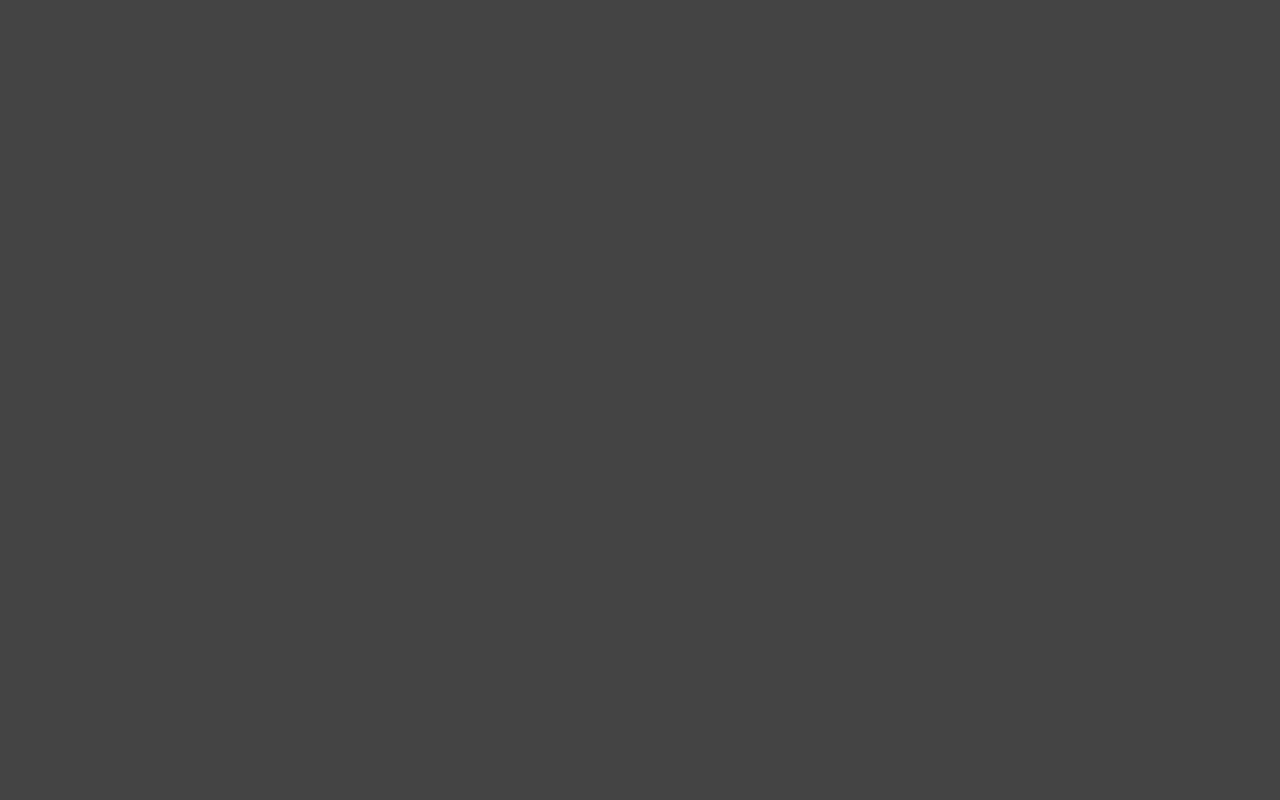
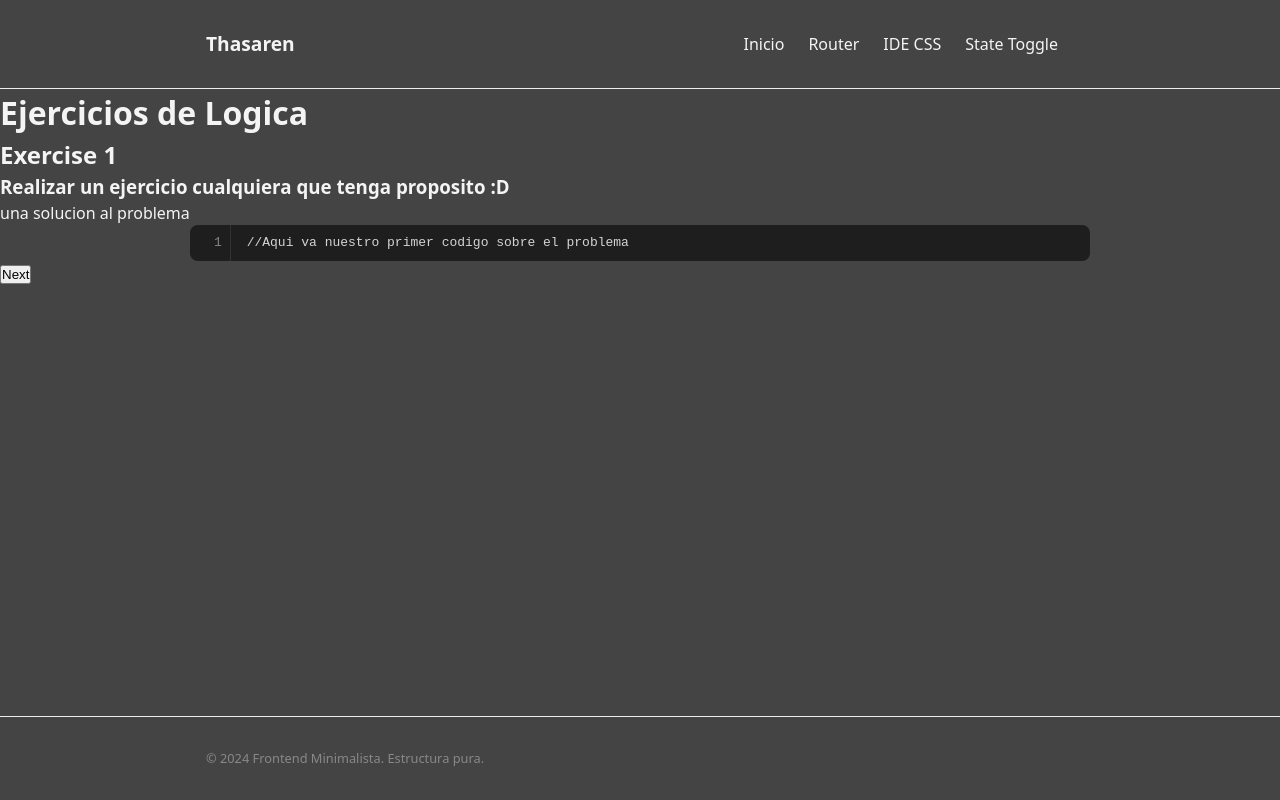
Before and after one commit to EsneiderCdD/thasaren, a React (Vite) app: page /logic/exercises/1 in a window 1280 px wide. Before the commit this address had no page. Built offline with nearby package versions, Linux system fonts and the light colour scheme.

Commit message:
feature(Logic): create Logic Exercises components

```diff
--- /dev/null
+++ b/src/components/features/Logic/Exercises/LogicExercises.jsx
@@ -0,0 +1,43 @@
+import React from 'react';
+import ViewCode from '../../../reusables/ViewCode/ViewCode';
+import { logicExercises } from '../data/logicExercises';
+import { useParams } from 'react-router-dom';
+import { Link } from 'react-router-dom';
+
+
+function LogicExercises({ }) {
+
+    const { id } = useParams();
+    const currentExercise = logicExercises.find((ex => ex.id === parseInt(id)));
+
+    const currentId = parseInt(id);
+    const prevId = currentId - 1;
+    const nextId = currentId + 1;
+
+    return (
+        <div>
+            <h1>
+                Ejercicios de Logica
+            </h1>
+            <h2>{currentExercise.title}</h2>
+            <h3>{currentExercise.description}</h3>
+            <p>{currentExercise.runway}</p>
+            <ViewCode code={currentExercise.code} />
+
+            <div>
+                {prevId > 0 &&
+                    <Link to={`/logic/exercises/${prevId}`}>
+                        <button>Previous</button>
+                    </Link>
+                }
+                {nextId <= logicExercises.length && (
+                    <Link to={`/logic/exercises/${nextId}`}>
+                        <button>Next</button>
+                    </Link>
+                )}
+            </div>
+
+        </div>
+    );
+};
+export default LogicExercises
--- a/src/components/features/Logic/VariablesAndTypes.jsx
+++ b/src/components/features/Logic/VariablesAndTypes.jsx
@@ -10,7 +10,7 @@ import {
     ejemploBoolean,
     ejemploUndefined,
     ejemploNull,
-} from "../../../data/codes/variables";
+} from "./data/variables";
 import styles from "./style/Logic.module.css";
 
 const types = {
--- /dev/null
+++ b/src/components/features/Logic/data/logicExercises.js
@@ -0,0 +1,16 @@
+export const logicExercises = [{
+    id: 1,
+    title: "Exercise 1",
+    description: "Realizar un ejercicio cualquiera que tenga proposito :D",
+    code: `//Aqui va nuestro primer codigo sobre el problema`,
+    runway: "una solucion al problema"
+}
+    ,
+{
+    id: 2,
+    title: "Exercise 2",
+    description: "Realizar un ejercicio cualquiera que tenga proposito :D",
+    code: `//Aqui va nuestro primer codigo sobre el problema`,
+    runway: "una solucion al problema"
+}
+];
--- a/src/pages/Logic.jsx
+++ b/src/pages/Logic.jsx
@@ -3,6 +3,7 @@ import React from 'react';
 import Operators from '../components/features/Logic/Operators';
 import Conditionals from '../components/features/Logic/Conditionals';
 import VariablesAndTypes from '../components/features/Logic/VariablesAndTypes';
+import { Link } from 'react-router-dom';
 
 const Logic = () => {
     return (
@@ -10,10 +11,15 @@ const Logic = () => {
             <span>Chapter One:</span><h1>Variables, Tipos, Operadores y Estructuras de Control</h1>
 
             <VariablesAndTypes />
+            <Operators />
+            <Conditionals />
 
-            <Operators />
+            {/*Exercises */}
+            <Link to="/logic/exercises/1">
+                <button>Ejercicios</button>
+            </Link>
 
-            <Conditionals />
+
         </div>
     );
 };
--- a/src/routes/AppRoutes.jsx
+++ b/src/routes/AppRoutes.jsx
@@ -16,6 +16,7 @@ import Api from '../pages/Api';
 import ClassPage from '../pages/Class';
 import Memory from '../pages/Memory';
 import StateToggle from '../pages/StateToggle';
+import LogicExercises from '../components/features/Logic/Exercises/LogicExercises';
 
 const AppRoutes = () => {
     const element = useRoutes([
@@ -28,6 +29,7 @@ const AppRoutes = () => {
                 { path: 'idecss', element: <ViewCodePage /> },
 
                 { path: 'logic', element: <Logic /> },
+                { path: 'logic/exercises/:id', element: <LogicExercises /> },
                 { path: 'structures', element: <Structures /> },
 
                 { path: 'router', element: <RouterPage /> },
```
Also changed, not shown: src/components/features/Logic/data/variables.js (renamed from src/data/codes/variables.js).
